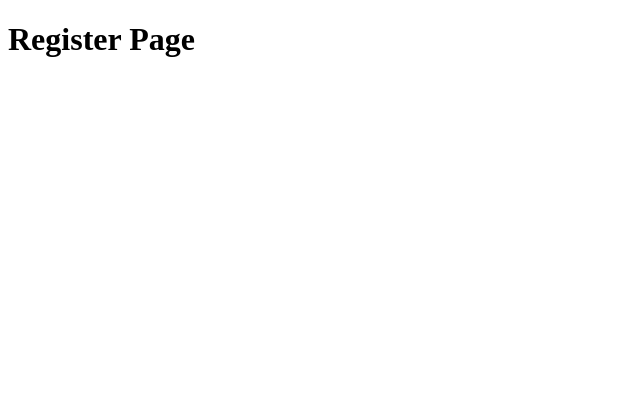
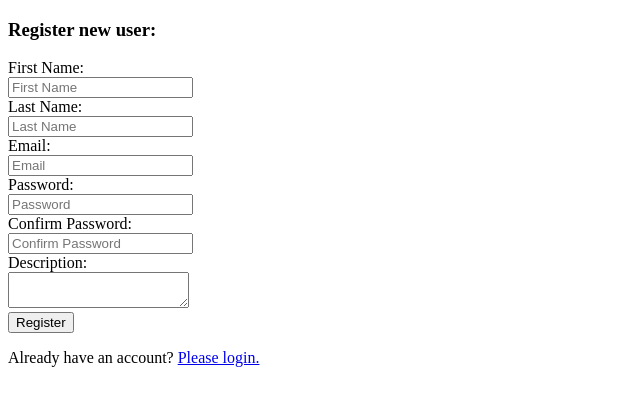
Before and after one commit to avorobjovs/pet-project-frontend, a React (Vite) app: page /register in a window 1280 px wide. Shown: the top 406 px of the page, without its empty margins (0-640 px from the left). Built offline with nearby package versions, Linux system fonts and the light colour scheme.

Commit message:
User register page is added (#2)
Co-authored-by: Aleksandrs Vorobjovs <aleksandrs.vorobjovs@mmc.com>

```diff
--- a/src/app/AuthProvider.tsx
+++ b/src/app/AuthProvider.tsx
@@ -1,6 +1,7 @@
 import { createContext, useContext, useMemo, useState } from "react";
 import { useCookies } from 'react-cookie';
 import { jwtDecode } from "jwt-decode";
+import { executeFetch } from "./networkUtils";
 
 interface IUser {
   id: string;
@@ -24,14 +25,21 @@ const defaultAuthState: IAuthState = {
   user: null
 }
 
-interface ILoginResult {
-  isSuccess: boolean;
-  errorMessage: string;
+interface IAuthResult {
+  succeeded: boolean;
+  messages: string[];
 }
 
 interface IAuthContext extends IAuthState {
-  login: (email: string, password: string, rememberMe: boolean) => Promise<ILoginResult>;
-  logout: () => void | null;
+  register: (
+    firstName: string,
+    lastName: string,
+    email: string,
+    password: string,
+    confirmPassword: string,
+    description: string) => Promise<IAuthResult>;
+  login: (email: string, password: string, rememberMe: boolean) => Promise<IAuthResult>;
+  logout: () => void;
 };
 
 const defaultAuthContext: IAuthContext = {
@@ -39,24 +47,32 @@ const defaultAuthContext: IAuthContext = {
   refreshToken: '',
   isAuthenticated: false,
   user: null,
+  register: async (
+    firstName: string,
+    lastName: string,
+    email: string,
+    password: string,
+    confirmPassword: string,
+    description: string
+  ) => {
+    const delayPromise = (ms: number) => new Promise(res => setTimeout(res, ms));
+    await delayPromise(1);
+    const result: IAuthResult = {
+      succeeded: false,
+      messages: []
+    };
+    return result;
+  },
   login: async (email: string, password: string, rememberMe: boolean) => {
-    const delay: number = (email + password + rememberMe.toString()).length;
     const delayPromise = (ms: number) => new Promise(res => setTimeout(res, ms));
-    await delayPromise(delay);
-
-    const result: ILoginResult = {
-      isSuccess: false,
-      errorMessage: ''
+    await delayPromise(1);
+    const result: IAuthResult = {
+      succeeded: false,
+      messages: []
     };
     return result;
   },
   logout: () => {}
-}
-
-interface IFetchResult {
-  isSuccess: boolean;
-  data: any;
-  errorMessage: string;
 }
 
 const JWT_TOKEN_COOKIE = 'pet-project-jwt-token';
@@ -80,18 +96,51 @@ const AuthProvider = ({ children }: { children: React.ReactNode }) => {
     setAuthState(newAuthState);
   }
 
-  const login = async (email: string, password: string, rememberMe: boolean): Promise<ILoginResult> => {
-    const result: ILoginResult = {
-      isSuccess: false,
-      errorMessage: ''
+  const register = async (
+    firstName: string,
+    lastName: string,
+    email: string,
+    password: string,
+    confirmPassword: string,
+    description: string
+  ): Promise<IAuthResult> => {
+    const env = await import.meta.env;
+    const registerUrl = `${env.VITE_API_BASE_URL}Account/register`;
+
+    const request = new Request(registerUrl, {
+      method: "POST",
+      headers: { "Content-Type": "application/json" },
+      body: JSON.stringify({ firstName, lastName, email, password, confirmPassword, description })
+    });
+    const fetchResult = await executeFetch(request);
+
+    const result: IAuthResult = {
+      succeeded: fetchResult.succeeded,
+      messages: fetchResult.messages
+    };
+    return result;
+  }
+
+  const login = async (email: string, password: string, rememberMe: boolean): Promise<IAuthResult> => {
+    const result: IAuthResult = {
+      succeeded: false,
+      messages: []
     };
 
     removeCookie(JWT_TOKEN_COOKIE);
     removeCookie(REFRESH_TOKEN_COOKIE);
 
-    const fetchResult = await fetchLogin(email, password);
+    const env = await import.meta.env;
+    const loginUrl = `${env.VITE_API_BASE_URL}Account/authenticate`;
 
-    if (fetchResult.isSuccess) {
+    const request = new Request(loginUrl, {
+      method: "POST",
+      headers: { "Content-Type": "application/json" },
+      body: JSON.stringify({ email, password })
+    });
+    const fetchResult = await executeFetch(request);
+
+    if (fetchResult.succeeded) {
       const newAuthState: IAuthState = {
         token: fetchResult.data.jwToken,
         refreshToken: fetchResult.data.refreshToken,
@@ -105,12 +154,12 @@ const AuthProvider = ({ children }: { children: React.ReactNode }) => {
         setCookie(REFRESH_TOKEN_COOKIE, fetchResult.data.refreshToken);
       }
 
-      result.isSuccess = true;
+      result.succeeded = true;
     }
 
     else {
       setAuthState(defaultAuthState);
-      result.errorMessage = fetchResult.errorMessage;
+      result.messages = fetchResult.messages;
     }
 
     return result;
@@ -129,6 +178,7 @@ const AuthProvider = ({ children }: { children: React.ReactNode }) => {
       refreshToken: authState.refreshToken,
       isAuthenticated: authState.isAuthenticated,
       user: authState.user,
+      register,
       login,
       logout
     }),
@@ -139,44 +189,6 @@ const AuthProvider = ({ children }: { children: React.ReactNode }) => {
     <AuthContext.Provider value={contextValue}>{children}</AuthContext.Provider>
   );
 };
-
-const fetchLogin = async (email: string, password: string): Promise<IFetchResult> => {
-  const result: IFetchResult = {
-    isSuccess: false,
-    data: null,
-    errorMessage: ''
-  };
-
-  const env = await import.meta.env;
-  const loginUrl = `${env.VITE_API_BASE_URL}Account/authenticate`;
-
-  try {
-    const response = await fetch(loginUrl, {
-      method: "POST",
-      headers: { "Content-Type": "application/json" },
-      body: JSON.stringify({ email, password })
-    });
-
-    const contentType = response.headers.get("Content-Type");
-    if (!contentType || !contentType.includes("application/json")) {
-      result.errorMessage = `Network error: ${response.status} (${response.statusText})`;
-    }
-    else {
-      const responseBody = await response.json();
-      if (responseBody.succeeded) {
-        result.isSuccess = true;
-        result.data = responseBody.data;
-      }
-      else {
-        result.errorMessage = responseBody.message;
-      }
-    }
-  } catch (error) {
-    result.errorMessage = `Unexpected error: ${error}`;
-  }
-
-  return result;
-}
 
 const parseUserFromToken = (token: string): IUser => {
   const decoded: any = jwtDecode(token);
--- /dev/null
+++ b/src/app/networkUtils.ts
@@ -0,0 +1,61 @@
+interface IFetchResult {
+  succeeded: boolean;
+  data: any;
+  messages: string[];
+}
+
+export async function executeFetch(request: Request): Promise<IFetchResult> {
+  const result: IFetchResult = {
+    succeeded: false,
+    data: null,
+    messages: []
+  };
+
+  try {
+    const response = await fetch(request);
+
+    const contentType = response.headers.get("Content-Type");
+    const hasResponseBody = contentType && contentType.includes("application/") && contentType.includes("json");
+
+    if (!hasResponseBody) {
+      result.messages.push(`Network error: ${response.status} (${response.statusText})`);
+    }
+    else {
+      const responseBody = await response.json();
+      if (response.ok && responseBody.succeeded) {
+        result.succeeded = true;
+        result.data = responseBody.data;
+      }
+      else {
+        if (responseBody.message) {
+          result.messages.push(responseBody.message);
+        }
+
+        if (responseBody.title) {
+          result.messages.push(responseBody.title);
+        }
+
+        if (responseBody.errors) {
+          if (Array.isArray(responseBody.errors)) {
+            responseBody.errors.forEach((error: string) => {
+              result.messages.push(error);
+            });
+          }
+
+          else if (Object.prototype.toString.call(responseBody.errors) === '[object Object]') {
+            Object.keys(responseBody.errors).forEach(key => {
+              const errorStrings: string[] = responseBody.errors[key];
+              errorStrings.forEach(errorString => {
+                result.messages.push(`${key}: ${errorString}`);
+              });
+            });
+          }
+        }
+      }
+    }
+  } catch (error) {
+    result.messages.push(`Unexpected error: ${error}`);
+  }
+
+  return result;
+}
--- /dev/null
+++ b/src/components/ErrorsMessages.tsx
@@ -0,0 +1,24 @@
+const ErrorsMessages = ({ messages }: { messages: string[] }) => {
+  return (
+    <>
+      {messages && messages.length > 0 && (
+        <p className="error">
+          {messages[0]}
+          {messages.length > 1 && (
+            <ul>
+              {messages.map((message, index) => {
+                if (index > 0) {
+                  return (
+                    <li key={index}>{message}</li>
+                  )
+                }
+              })}
+            </ul>
+          )}
+        </p>
+      )}
+    </>
+  );
+}
+
+export default ErrorsMessages;
--- a/src/routes/login.tsx
+++ b/src/routes/login.tsx
@@ -1,49 +1,29 @@
 import React, { useState } from 'react';
-import { useLocation, useNavigate } from "react-router-dom";
+import { Link, useLocation, useNavigate } from "react-router-dom";
 import { useAuth } from "../app/AuthProvider";
+import ErrorsMessages from '../components/ErrorsMessages';
 
 function LoginPage() {
   const [formValues, setFormValues] = useState({
     email: 'john.doe@mail.com',
     password: '123',
     rememberMe: false,
-    errorMessage: ''
+    messages: ['']
   });
   const { login } = useAuth();
   const navigate = useNavigate();
   const { state } = useLocation();
 
-  function handleEmailChange(e: React.ChangeEvent<HTMLInputElement>) {
-    setFormValues({
-      ...formValues,
-      email: e.target.value
-    });
-  }
-
-  function handlePasswordChange(e: React.ChangeEvent<HTMLInputElement>) {
-    setFormValues({
-      ...formValues,
-      password: e.target.value
-    });
-  }
-
-  function handleRememberMeChange(e: React.ChangeEvent<HTMLInputElement>) {
-    setFormValues({
-      ...formValues,
-      rememberMe: e.target.checked
-    });
-  }
-
   const handleSubmit = async (e: React.FormEvent) => {
     e.preventDefault();
 
-    const loginResult = await login(formValues.email, formValues.password, formValues.rememberMe);
-    if (loginResult.isSuccess) {
+    const result = await login(formValues.email, formValues.password, formValues.rememberMe);
+    if (result.succeeded) {
       navigate(state?.path || "/");
     } else {
       setFormValues({
         ...formValues,
-        errorMessage: loginResult.errorMessage
+        messages: result.messages
       });
     }
   }
@@ -60,10 +40,17 @@ function LoginPage() {
           name="email"
           placeholder="Email"
           required
+          maxLength={256}
           value={formValues.email}
-          onChange={handleEmailChange}
+          onChange={(e) => {
+            setFormValues({
+              ...formValues,
+              email: e.target.value
+            });
+          }}
         />
         <br/>
+
         <label htmlFor="password">Password:</label>
         <br/>
         <input
@@ -73,25 +60,38 @@ function LoginPage() {
           placeholder="Password"
           required
           value={formValues.password}
-          onChange={handlePasswordChange}
+          onChange={(e) => {
+            setFormValues({
+              ...formValues,
+              password: e.target.value
+            });
+          }}
         />
         <br/>
+
         <input
           type="checkbox"
           id="rememberMe"
           name="rememberMe"
           checked={formValues.rememberMe}
-          onChange={handleRememberMeChange}
+          onChange={(e) => {
+            setFormValues({
+              ...formValues,
+              rememberMe: e.target.checked
+            });
+          }}
         />
         <label htmlFor="rememberMe">Remember me</label>
         <br/>
+
         <button type="submit">Log in</button>
       </form>
-      {formValues.errorMessage && (
-        <p className="error">
-          {formValues.errorMessage}
-        </p>
-      )}
+
+      <ErrorsMessages messages={formValues.messages} />
+
+      <p>
+        Do not have an account? <Link to={'/register'}>Please register.</Link>
+      </p>
     </section>
   )
 }
--- a/src/routes/register.tsx
+++ b/src/routes/register.tsx
@@ -1,8 +1,168 @@
+import React, { useState } from 'react';
+import { Link } from "react-router-dom";
+import { useAuth } from '../app/AuthProvider';
+import ErrorsMessages from '../components/ErrorsMessages';
+
 function RegisterPage() {
+  const [formValues, setFormValues] = useState({
+    firstName: '',
+    lastName: '',
+    email: '',
+    password: '',
+    confirmPassword: '',
+    description: ''
+  });
+
+  const [formResult, setFormResult] = useState({
+    succeeded: false,
+    messages: ['']
+  });
+
+  const { register } = useAuth();
+
+  const handleSubmit = async (e: React.FormEvent) => {
+    e.preventDefault();
+
+    const result = await register(
+      formValues.firstName,
+      formValues.lastName,
+      formValues.email,
+      formValues.password,
+      formValues.confirmPassword,
+      formValues.description
+    );
+    if (result.succeeded) {
+      setFormResult({
+        succeeded: true,
+        messages: ['You have successfully registered. Please login.']
+      });
+    } else {
+      setFormResult({
+        succeeded: false,
+        messages: result.messages
+      });
+    }
+  }
+
   return (
-    <div>
-      <h1>Register Page</h1>
-    </div>
+    <section>
+      <h3>Register new user:</h3>
+      <form onSubmit={handleSubmit}>
+        <label htmlFor="firstName">First Name:</label>
+        <br/>
+        <input
+          type="text"
+          id="firstName"
+          name="firstName"
+          placeholder="First Name"
+          required
+          value={formValues.firstName}
+          onChange={(e) => {
+            setFormValues({
+              ...formValues,
+              firstName: e.target.value
+            });
+          }}
+        />
+        <br/>
+
+        <label htmlFor="lastName">Last Name:</label>
+        <br/>
+        <input
+          type="text"
+          id="lastName"
+          name="lastName"
+          placeholder="Last Name"
+          required
+          value={formValues.lastName}
+          onChange={(e) => {
+            setFormValues({
+              ...formValues,
+              lastName: e.target.value
+            });
+          }}
+        />
+        <br/>
+
+        <label htmlFor="email">Email:</label>
+        <br/>
+        <input
+          type="email"
+          id="email"
+          name="email"
+          placeholder="Email"
+          required
+          maxLength={256}
+          value={formValues.email}
+          onChange={(e) => {
+            setFormValues({
+              ...formValues,
+              email: e.target.value
+            });
+          }}
+        />
+        <br/>
+
+        <label htmlFor="password">Password:</label>
+        <br/>
+        <input
+          type="password"
+          id="password"
+          name="password"
+          placeholder="Password"
+          required
+          value={formValues.password}
+          onChange={(e) => {
+            setFormValues({
+              ...formValues,
+              password: e.target.value
+            });
+          }}
+        />
+        <br/>
+
+        <label htmlFor="confirmPassword">Confirm Password:</label>
+        <br/>
+        <input
+          type="password"
+          id="confirmPassword"
+          name="confirmPassword"
+          placeholder="Confirm Password"
+          required
+          value={formValues.confirmPassword}
+          onChange={(e) => {
+            setFormValues({
+              ...formValues,
+              confirmPassword: e.target.value
+            });
+          }}
+        />
+        <br/>
+
+        <label htmlFor="description">Description:</label>
+        <br/>
+        <textarea
+          id="description"
+          name="description"
+          value={formValues.description}
+          onChange={(e) => {
+            setFormValues({
+              ...formValues,
+              description: e.target.value
+            });
+          }}
+        />
+        <br/>
+
+        <button type="submit">Register</button>
+      </form>
+
+      <ErrorsMessages messages={formResult.messages} />
+
+      <p>
+        Already have an account? <Link to={'/login'}>Please login.</Link>
+      </p>
+    </section>
   )
 }
 
```
